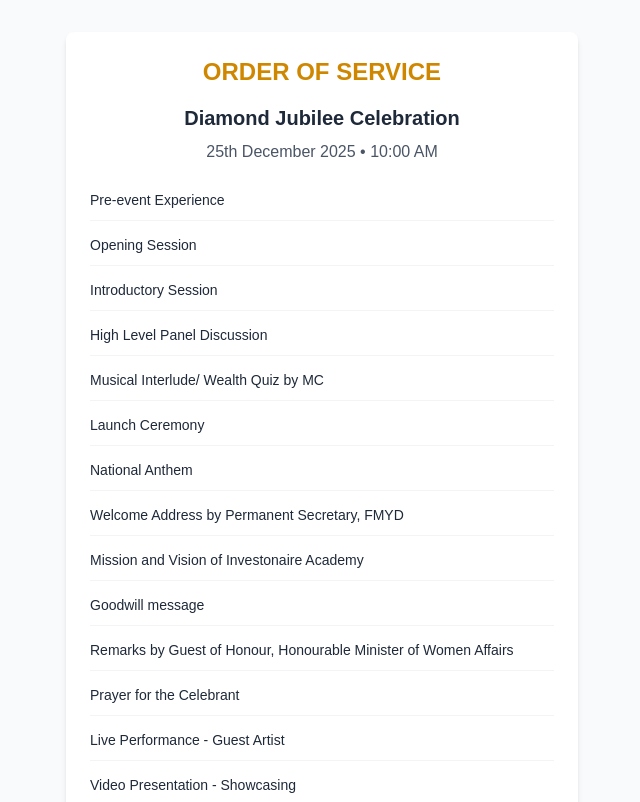
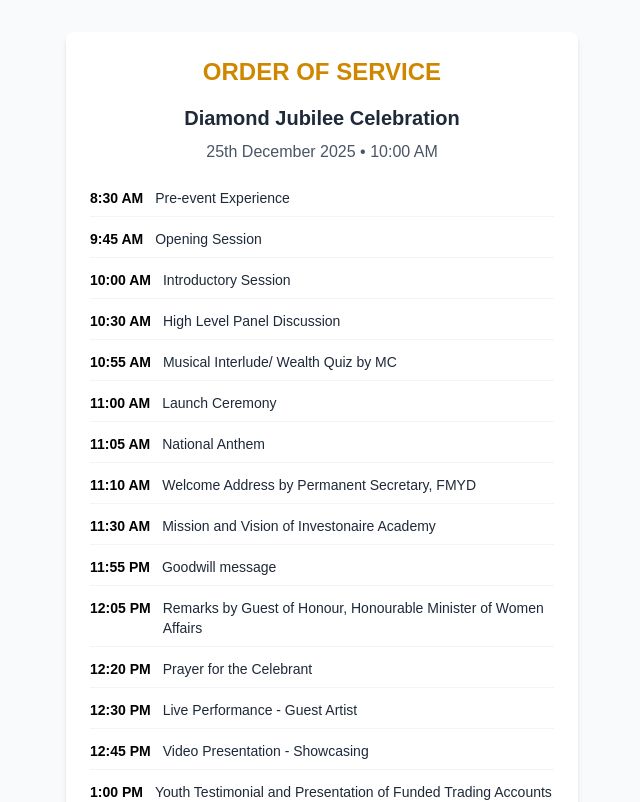
Before and after one commit to thatzerroguy/investonair-official, a Next.js app: page /order-service in a window 1280 px wide. Shown: the top 802 px of the page, without its empty margins (318-958 px from the left). Built offline with nearby package versions, Linux system fonts and the light colour scheme.

Commit message:
feat: added time

```diff
--- a/app/order-service/page.tsx
+++ b/app/order-service/page.tsx
@@ -5,27 +5,27 @@ import Link from 'next/link';
 export default function OrderServicePage() {
     // Program items for the order of service
     const programItems = [
-        'Pre-event Experience',
-        'Opening Session',
-        'Introductory Session',
-        'High Level Panel Discussion',
-        'Musical Interlude/ Wealth Quiz by MC',
-        'Launch Ceremony',
-        'National Anthem',
-        'Welcome Address by Permanent Secretary, FMYD',
-        'Mission and Vision of Investonaire Academy',
-        'Goodwill message',
-        'Remarks by Guest of Honour, Honourable Minister of Women Affairs',
-        'Prayer for the Celebrant',
-        'Live Performance - Guest Artist',
-        'Video Presentation - Showcasing',
-        'Youth Testimonial and Presentation of Funded Trading Accounts and Gifts',
-        'Keynote Address by Honourable Minister of Youths',
-        'Launch of Learning Management System (LMS)',
-        'Group Photo',
-        'Closing Remarks',
-        'Lunch is served',
-        'Meet, Greet and Networking',
+        { time: '8:30 AM', item: 'Pre-event Experience' },
+        { time: '9:45 AM', item: 'Opening Session' },
+        { time: '10:00 AM', item: 'Introductory Session' },
+        { time: '10:30 AM', item: 'High Level Panel Discussion' },
+        { time: '10:55 AM', item: 'Musical Interlude/ Wealth Quiz by MC' },
+        { time: '11:00 AM', item: 'Launch Ceremony' },
+        { time: '11:05 AM', item: 'National Anthem' },
+        { time: '11:10 AM', item: 'Welcome Address by Permanent Secretary, FMYD' },
+        { time: '11:30 AM', item: 'Mission and Vision of Investonaire Academy' },
+        { time: '11:55 PM', item: 'Goodwill message' },
+        { time: '12:05 PM', item: 'Remarks by Guest of Honour, Honourable Minister of Women Affairs' },
+        { time: '12:20 PM', item: 'Prayer for the Celebrant' },
+        { time: '12:30 PM', item: 'Live Performance - Guest Artist' },
+        { time: '12:45 PM', item: 'Video Presentation - Showcasing' },
+        { time: '1:00 PM', item: 'Youth Testimonial and Presentation of Funded Trading Accounts and Gifts' },
+        { time: '1:15 PM', item: 'Keynote Address by Honourable Minister of Youths' },
+        { time: '1:20 PM', item: 'Launch of Learning Management System (LMS)' },
+        { time: '1:45 PM', item: 'Group Photo' },
+        { time: '1:45 PM', item: 'Closing Remarks' },
+        { time: '2:15 PM', item: 'Lunch is served' },
+        { time: '2:30 PM', item: 'Meet, Greet and Networking' },
     ];
 
     return (
@@ -44,12 +44,13 @@ export default function OrderServicePage() {
                 </p>
 
                 <div className="space-y-3 mb-6">
-                    {programItems.map((item, index) => (
+                    {programItems.map((program, index) => (
                         <div
                             key={index}
-                            className="border-b border-gray-100 pb-2"
+                            className="border-b border-gray-100 pb-2 flex items-start gap-3"
                         >
-                            <span className="text-sm text-gray-800">{item}</span>
+                            <span className="text-sm font-bold text-black whitespace-nowrap">{program.time}</span>
+                            <span className="text-sm text-gray-800">{program.item}</span>
                         </div>
                     ))}
                 </div>
```
